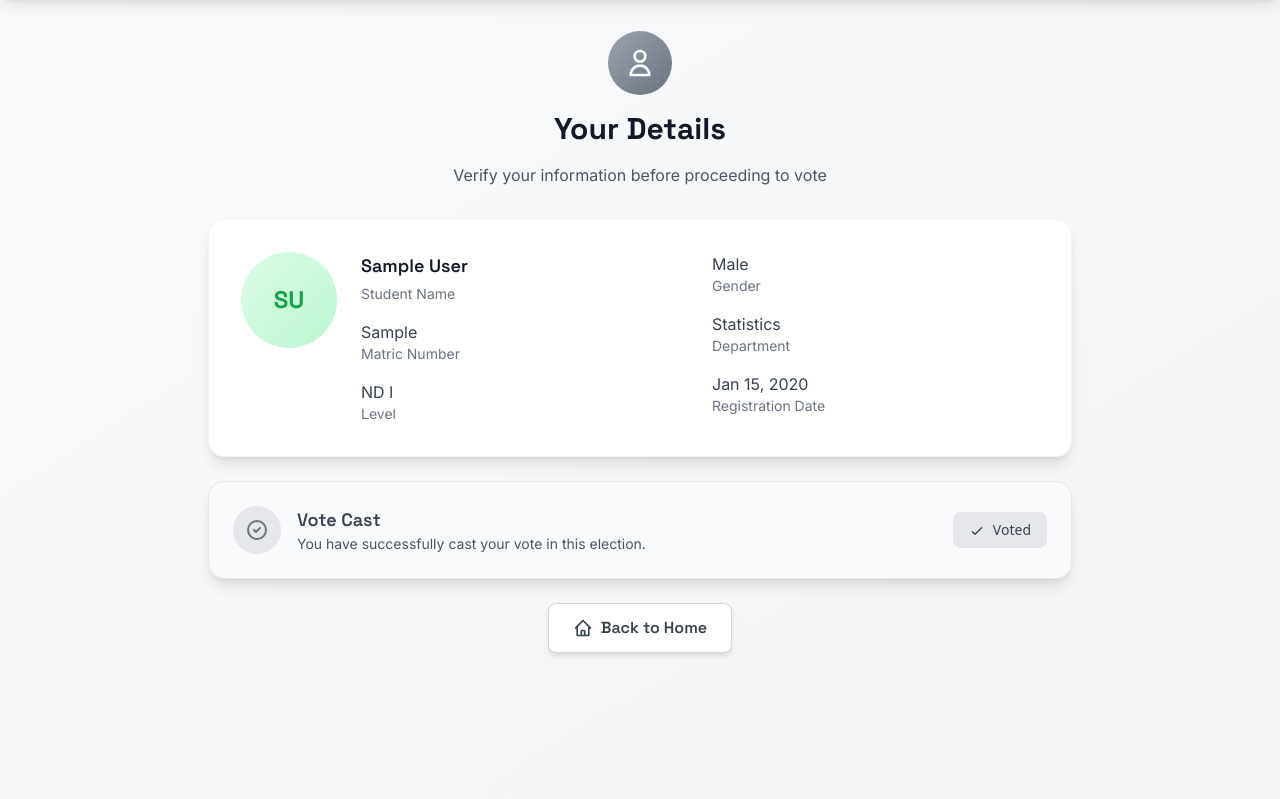
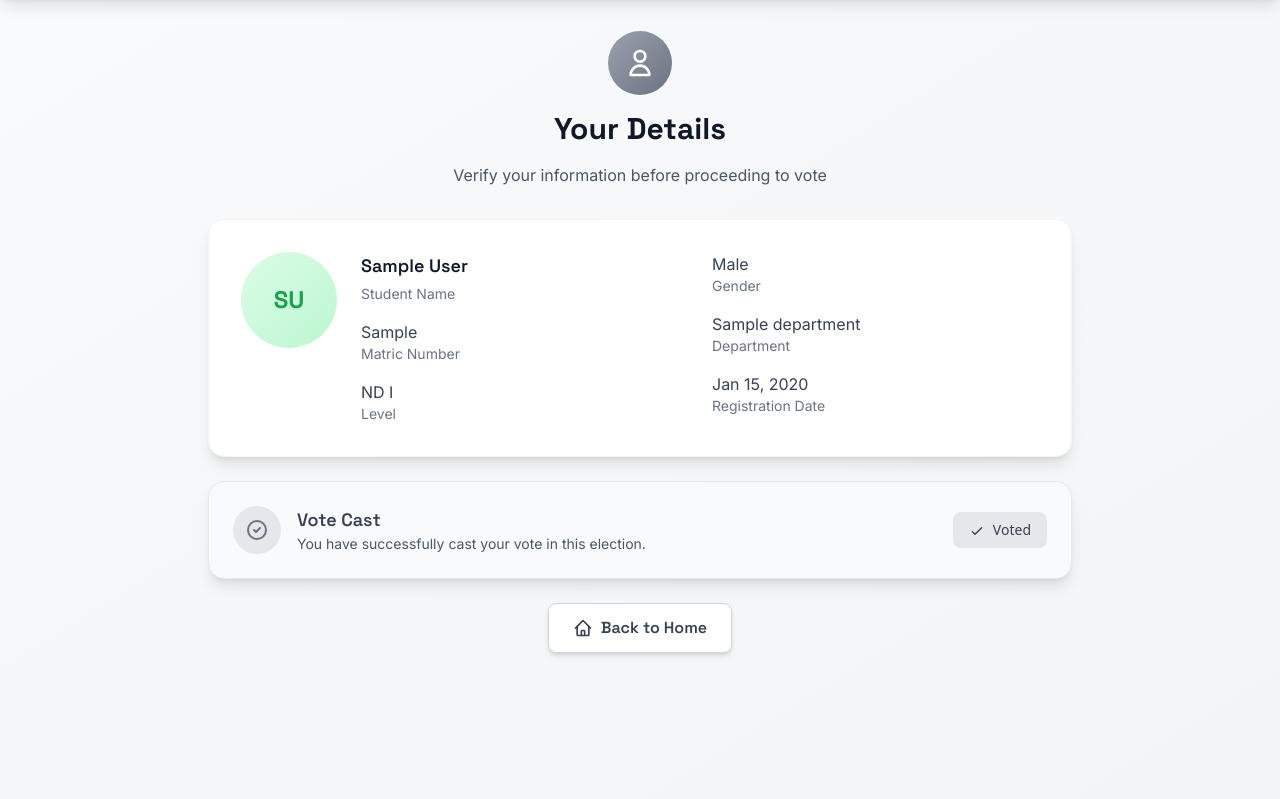
Before and after one commit to Muizzyranking/nass_election, a Django app: template templates/voters/student_details.html in a window 1280 px wide. Shown: the part 65-864 px from the top of the page. Run offline with Django 5.2, Linux system fonts and the light colour scheme; the template is opened without the code that fills it: values that come from a table or form of the project are taken from there, others are empty; tables that the repository leaves empty hold one stand-in row (values such as "Sample post"); some libraries are stand-ins or nearby versions.

Commit message:
fix: use users department

```diff
--- a/templates/voters/student_details.html
+++ b/templates/voters/student_details.html
@@ -51,7 +51,7 @@
                                 </div>
 
                                 <div>
-                                    <p class="text-gray-700 font-inter">Statistics</p>
+                                    <p class="text-gray-700 font-inter">{{ student.department }}</p>
                                     <p class="text-sm text-gray-500 font-inter">Department</p>
                                 </div>
 
```
